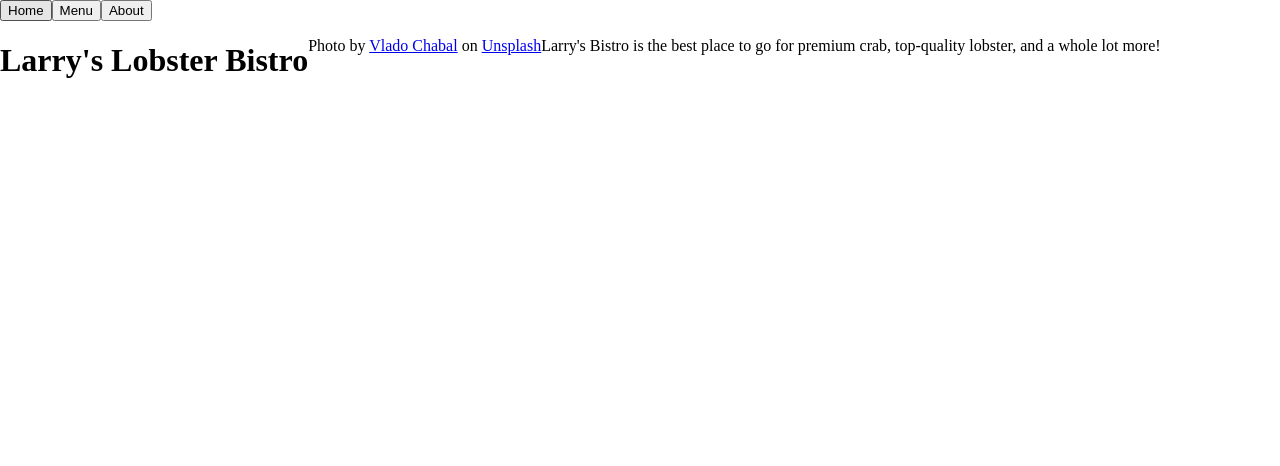
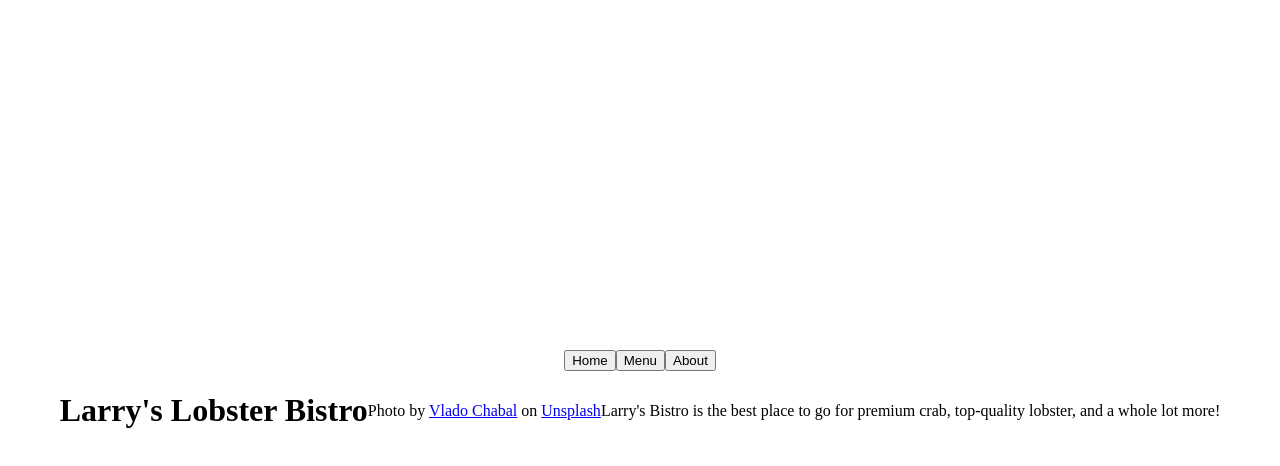
Before and after one commit to Scanceptic/restaurant-page, a website built with webpack: page src/index.html in a window 1280 px wide. Built offline with nearby package versions, Linux system fonts and the light colour scheme.

Commit message:
Add flex styling

```diff
--- a/src/style.css
+++ b/src/style.css
@@ -4,6 +4,8 @@ body {
 	min-height: 100vh;
 	margin: 0;
 	padding: 0;
+	justify-content: center;
+	align-items: center;
 }
 
 * {
@@ -11,8 +13,10 @@ body {
 }
 
 #content {
-    display: flex;
-    flex-direction: column;
+	display: flex;
+	flex-direction: column;
+	justify-content: center;
+	align-items: center;
 }
 
 .headline {
@@ -21,4 +25,6 @@ body {
 
 .container {
 	display: flex;
+	justify-content: center;
+	align-items: center;
 }
```
